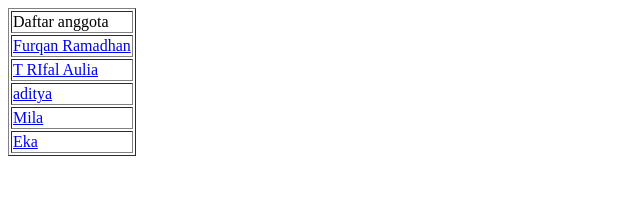
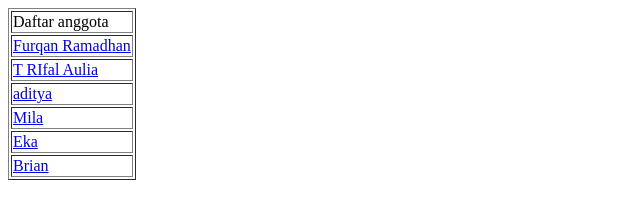
Before and after one commit to furqanramadhan/TIK204-2024-5-ProjectName, a plain HTML site: page index.html in a window 1280 px wide. Shown: the whole page, without its empty margins (0-640 px from the left). Drawn offline with Linux system fonts and the light colour scheme.

Commit message:
update index.html

```diff
--- a/index.html
+++ b/index.html
@@ -11,6 +11,7 @@
             <tr><td><a href = "2108107010002.html">aditya</a></td></tr>
             <tr><td><a href = "2208107010002.html">Mila</a></td></tr>
             <tr><td><a href = "2208107010003.html">Eka</a></td></tr>
+            <tr><td><a href = "2208107010010.html">Brian</a></td></tr>
         </table>
     </body>
 </html>
```
